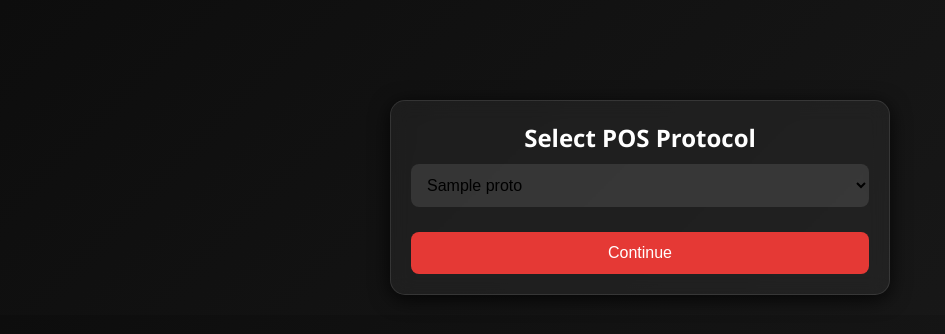
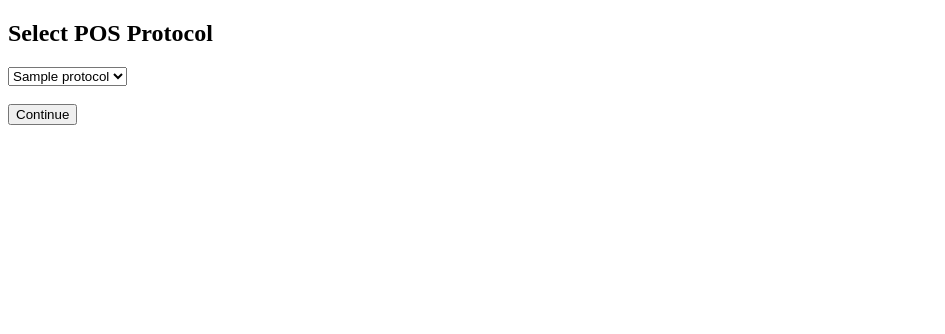
Before and after one commit to Lloydsgit/Project, a Flask app: template templates/protocol.html in a window 1280 px wide. Shown: the top 334 px of the page, without its empty margins (0-945 px from the left). Run offline with Flask 3, Linux system fonts and the light colour scheme; the template is opened without the code that fills it: most values are stand-ins (such as "Sample title", 1, 10 or a date in 2020).

Commit message:
Update protocol.html

```diff
--- a/templates/protocol.html
+++ b/templates/protocol.html
@@ -1,21 +1,18 @@
 <!DOCTYPE html>
-<html>
+<html lang="en">
 <head>
-  <meta charset="UTF-8">
-  <title>Select Protocol</title>
-  <link rel="stylesheet" href="{{ url_for('static', filename='style.css') }}">
+    <meta charset="UTF-8">
+    <title>Select Protocol</title>
 </head>
 <body>
-  <div class="container center-box">
     <h2>Select POS Protocol</h2>
     <form method="POST">
-      <select name="protocol" required>
-        {% for proto in protocols %}
-          <option value="{{ proto }}">{{ proto }}</option>
-        {% endfor %}
-      </select><br>
-      <button type="submit">Continue</button>
+        <select name="protocol" required>
+            {% for name in protocols %}
+                <option value="{{ name }}">{{ name }}</option>
+            {% endfor %}
+        </select><br><br>
+        <button type="submit">Continue</button>
     </form>
-  </div>
 </body>
 </html>
```
